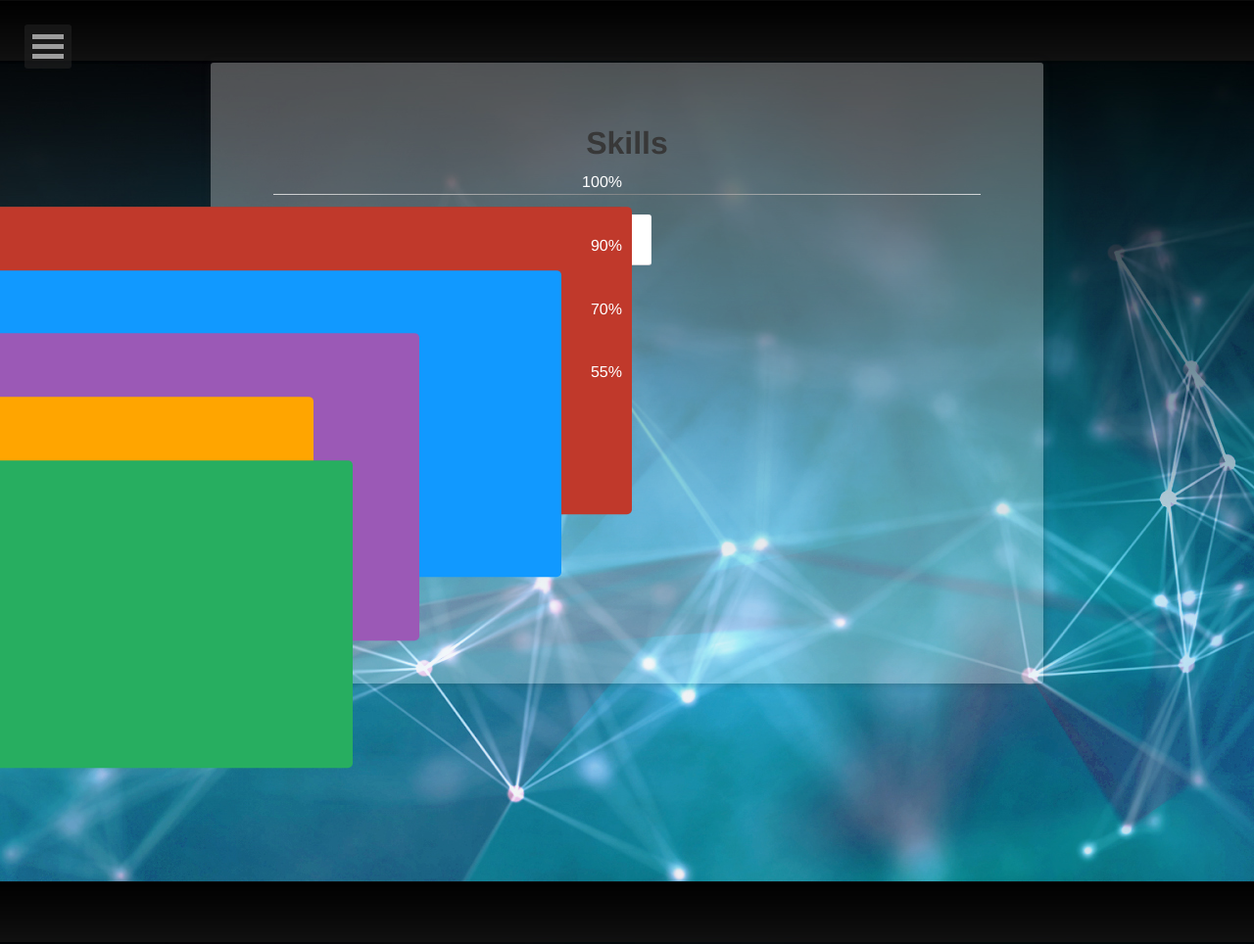
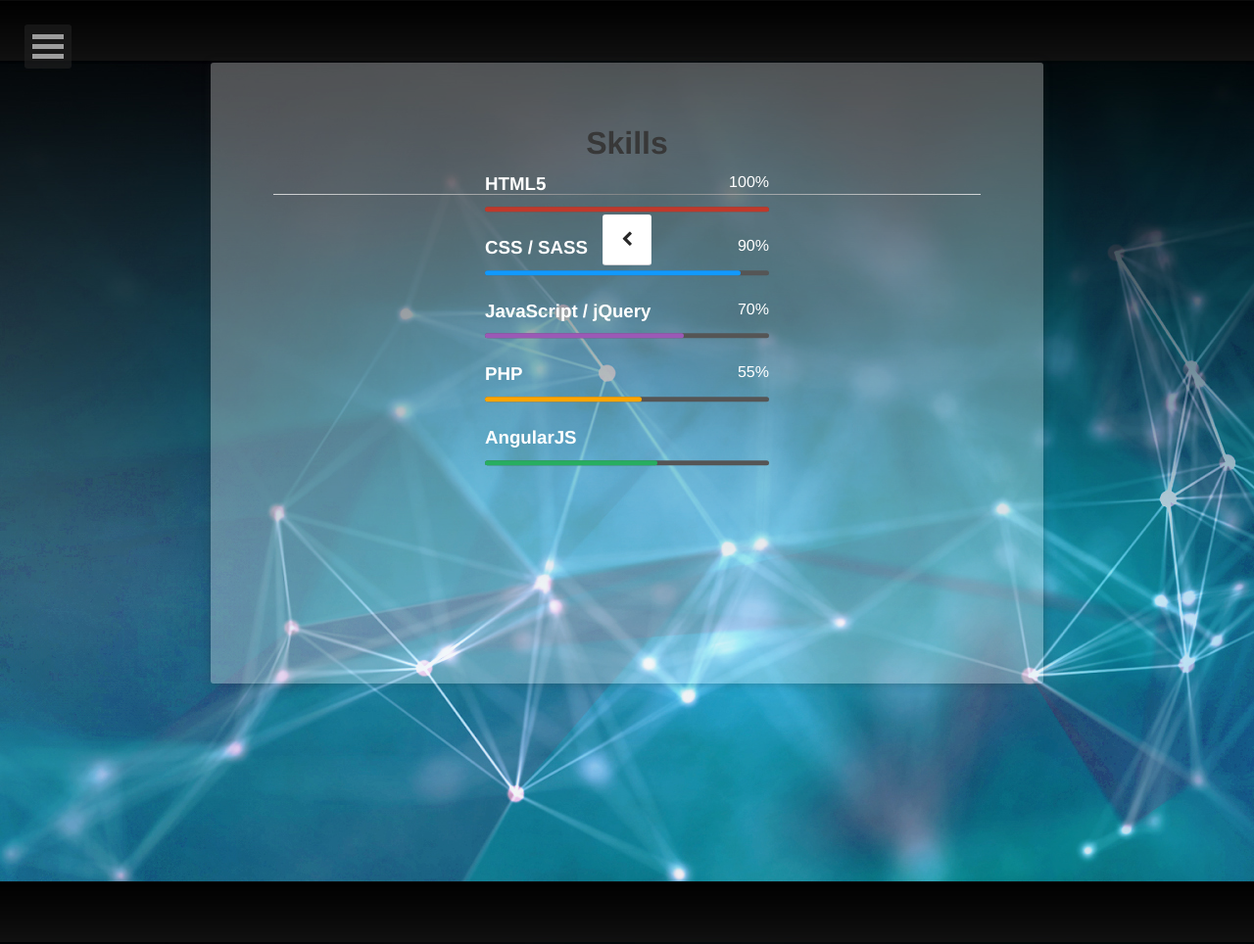
Before and after one commit to nalinraut/nalinraut.github.io, a Jekyll site: the page built from skills/index.md, in a window 1280 px wide. Shown: the whole page at 98% size. Built offline with Jekyll 4.4.1, drawn with Linux system fonts in a browser that asks for light colours.

Commit message:
Added progress bar

```diff
--- a/_sass/progress.scss
+++ b/_sass/progress.scss
@@ -41,17 +41,17 @@
 
 .skills-bar-container{
   position: relative;
-  //width: 40%;
-  //min-width: 300px;
-  //top: 50%;
-  //left: 50%;
+  width: 40%;
+  min-width: 300px;
+  top: 50%;
+  left: 50%;
   -webkit-transform: translate(-50%, -50%);
   transform: translate(-50%, -50%);
   list-style:none;
 
   li{
-    //position: relative;
-    //width: 100%;
+    position: relative;
+    width: 100%;
     padding: $li-padding;
     margin-bottom: 10px;
 
@@ -69,7 +69,7 @@
 
     .bar-container{
       background: #555;
-      //position: relative;
+      position: relative;
       width: 100%;
       height: 5px;
       margin-top: 5px;
```
